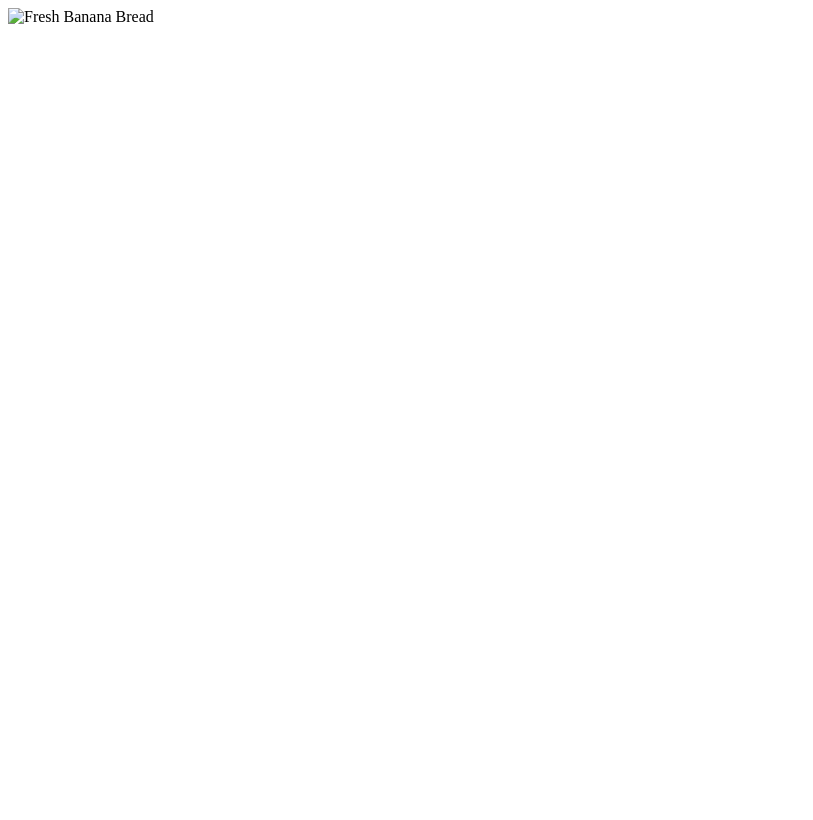
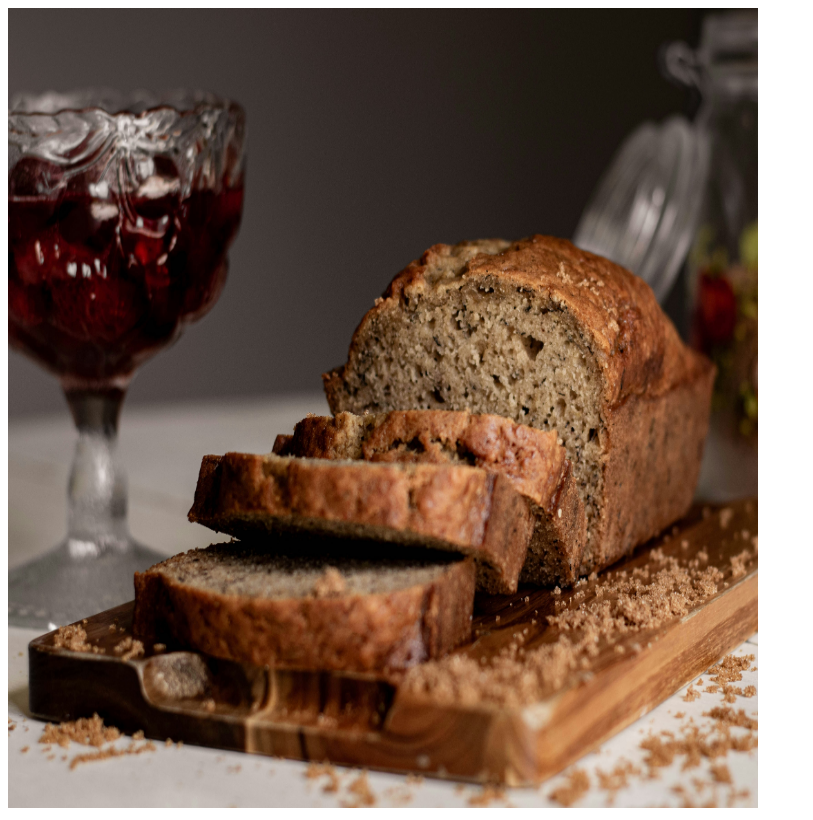
Before and after one commit to RachelAWilson/odin-recipes, a plain HTML site: page recipes/banana_bread.html in a window 1280 px wide. Shown: the whole page, without its empty margins (0-813 px from the left). Drawn offline with Linux system fonts and the light colour scheme.

Commit message:
Add Images to Recipe Pages

```diff
--- a/recipes/banana_bread.html
+++ b/recipes/banana_bread.html
@@ -6,6 +6,6 @@
     <title>Banana Bread</title>
 </head>
 <body>
-    <img src="recipes/images/banana_bread.jpg" alt="Fresh Banana Bread">
+    <img src="../recipes/images/banana_bread.jpg" alt="Fresh Banana Bread" height="800px" width="750px">
 </body>
 </html>
```
Also changed, not shown: recipes/lasagna.html (+1 -0 lines), recipes/spaghetti.html (+1 -1 lines).
